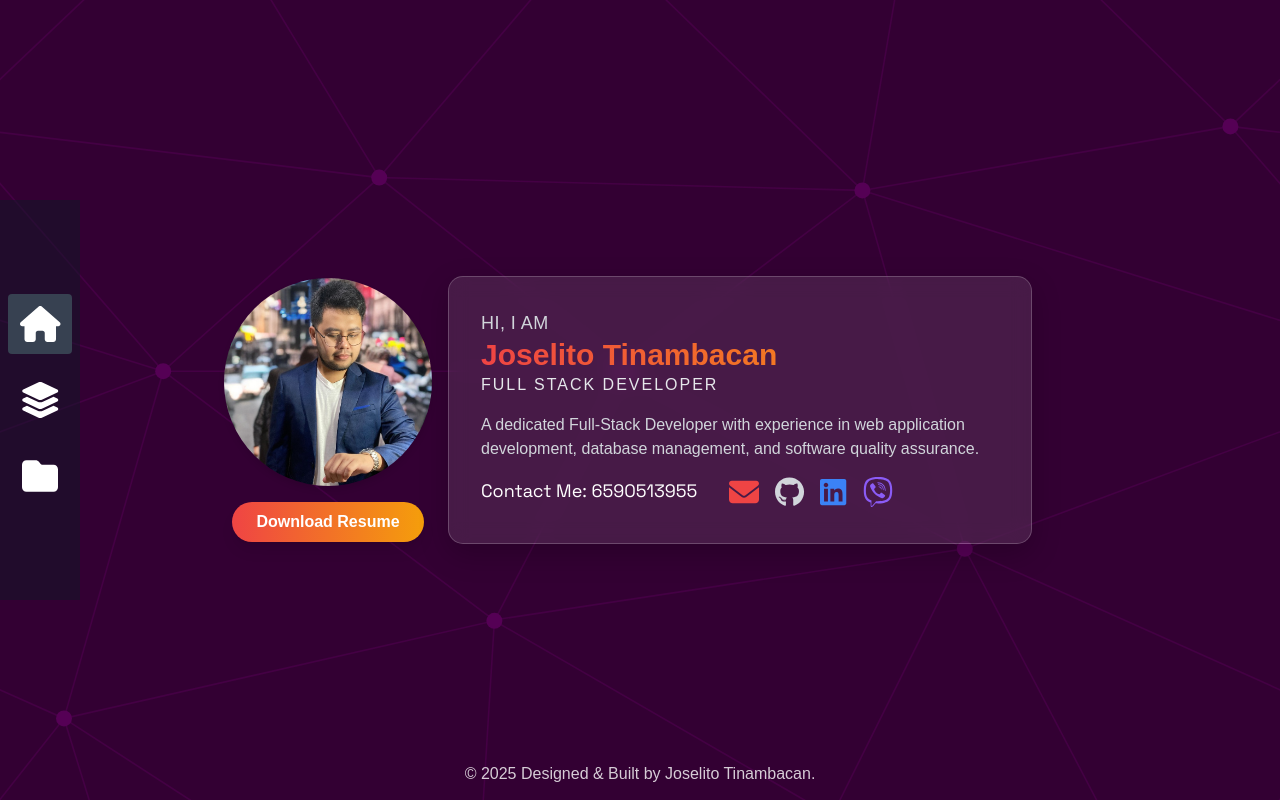
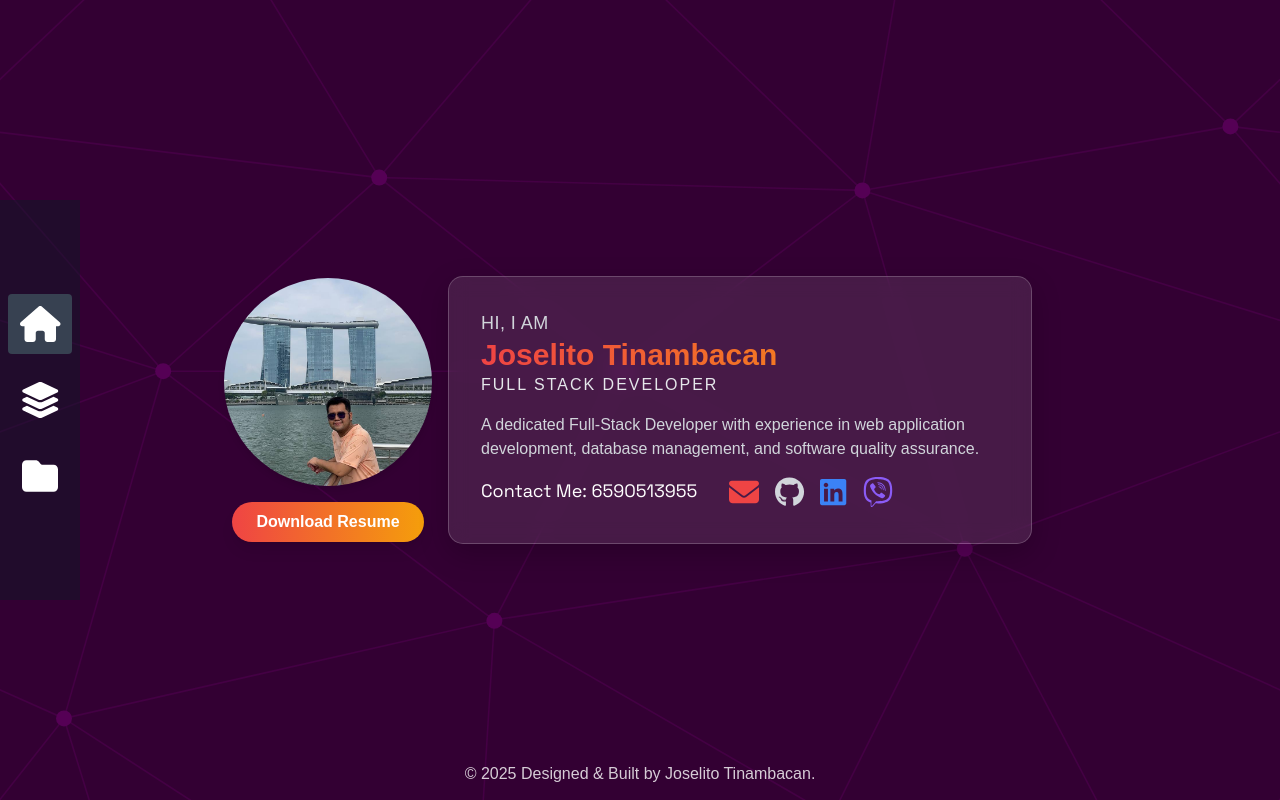
Before and after one commit to Tinambacan/Portfolio, a Vue app: page / in a window 1280 px wide. Built offline with nearby package versions, Linux system fonts and the light colour scheme.

Commit message:
update profile picture

```diff
--- a/src/views/Home.vue
+++ b/src/views/Home.vue
@@ -71,7 +71,7 @@ export default {
   name: "HomePage",
   data() {
     return {
-      profile1: "/images/profile1.png",
+      profile1: "/images/profile4.jpg",
       profile2: "/images/profile3.jpeg",
       isFlipped: false
     };
```
Also changed, not shown: public/images/profile4.jpg (added).
